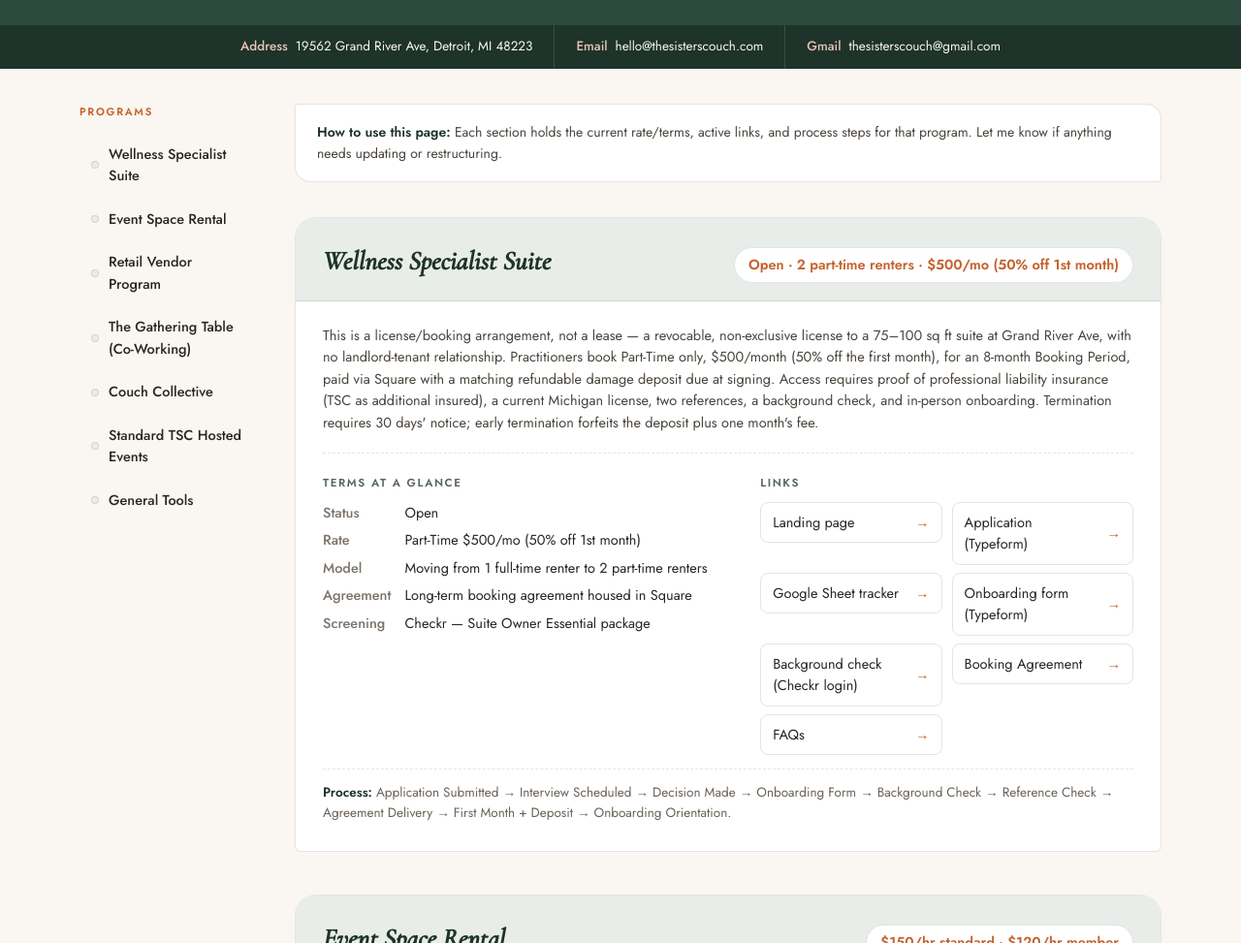
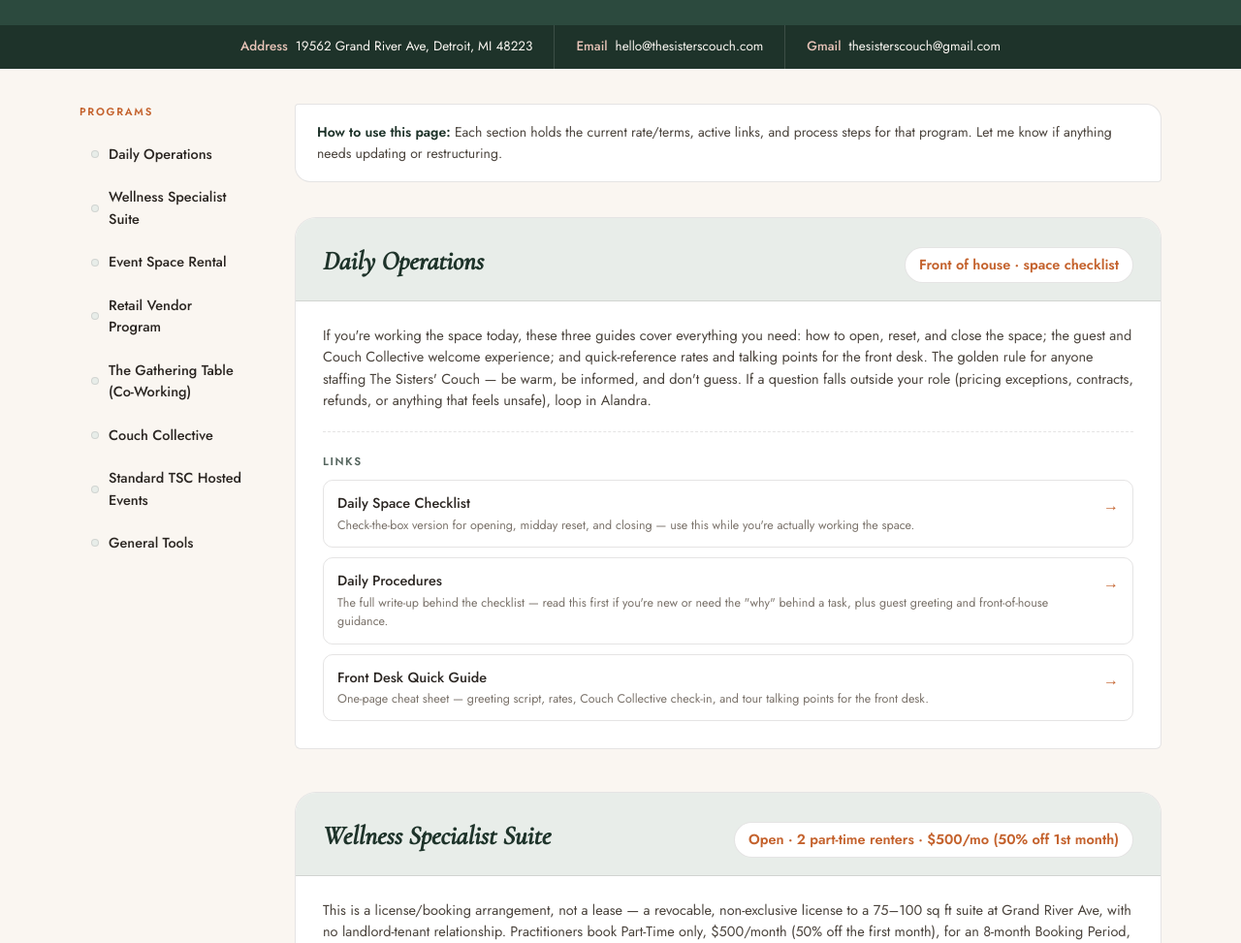
Before and after one commit to thesisterscouch/admin, a plain HTML site: page index.html in a window 1280 px wide. Shown: the part 320-1293 px from the top of the page at 97% size. Drawn offline with nearby package versions, Linux system fonts and the light colour scheme.

Commit message:
Update index.html

```diff
--- a/index.html
+++ b/index.html
@@ -212,6 +212,7 @@
   <nav class="rail" aria-label="Program navigation">
     <span class="rail-label">Programs</span>
     <ul>
+      <li><a href="#daily-ops"><span class="dot"></span>Daily Operations</a></li>
       <li><a href="#suite"><span class="dot"></span>Wellness Specialist Suite</a></li>
       <li><a href="#events"><span class="dot"></span>Event Space Rental</a></li>
       <li><a href="#retail"><span class="dot"></span>Retail Vendor Program</a></li>
@@ -226,6 +227,43 @@
     <div class="intro-note">
       <b>How to use this page:</b> Each section holds the current rate/terms, active links, and process steps for that program. Let me know if anything needs updating or restructuring.
     </div>
+
+    <!-- DAILY OPERATIONS -->
+    <section class="program" id="daily-ops">
+      <div class="p-head">
+        <h2>Daily Operations</h2>
+        <span class="rate">Front of house · space checklist</span>
+      </div>
+      <div class="p-body">
+        <p style="font-size:14.5px; color:#4b443d; margin:0 0 22px; padding-bottom:20px; border-bottom:1px dashed var(--line);">If you're working the space today, these three guides cover everything you need: how to open, reset, and close the space; the guest and Couch Collective welcome experience; and quick-reference rates and talking points for the front desk. The golden rule for anyone staffing The Sisters' Couch — be warm, be informed, and don't guess. If a question falls outside your role (pricing exceptions, contracts, refunds, or anything that feels unsafe), loop in Alandra.</p>
+        <div class="block">
+          <h3>Links</h3>
+          <div style="display:flex; flex-direction:column; gap:10px;">
+            <a href="https://drive.google.com/file/d/1sLrmb78i7ulDXqiERqqHqGXcAvLczFez/view?usp=drive_link" target="_blank" rel="noopener" style="display:flex; align-items:flex-start; gap:12px; text-decoration:none; padding:12px 14px; border:1px solid var(--line); border-radius:10px; transition:border-color .15s ease, background .15s ease;" onmouseover="this.style.borderColor='var(--terracotta)'; this.style.background='#fffaf6';" onmouseout="this.style.borderColor='var(--line)'; this.style.background='transparent';">
+              <div style="flex:1;">
+                <div style="font-size:14.5px; font-weight:500; color:var(--ink);">Daily Space Checklist</div>
+                <div style="font-size:12.5px; color:#7a726a; margin-top:2px;">Check-the-box version for opening, midday reset, and closing — use this while you're actually working the space.</div>
+              </div>
+              <span class="arrow" style="flex:none; padding-top:2px;">→</span>
+            </a>
+            <a href="https://drive.google.com/file/d/1m_GthgdsdMZBQ_-ZBmRNzyux9f1Hf54A/view?usp=drive_link" target="_blank" rel="noopener" style="display:flex; align-items:flex-start; gap:12px; text-decoration:none; padding:12px 14px; border:1px solid var(--line); border-radius:10px; transition:border-color .15s ease, background .15s ease;" onmouseover="this.style.borderColor='var(--terracotta)'; this.style.background='#fffaf6';" onmouseout="this.style.borderColor='var(--line)'; this.style.background='transparent';">
+              <div style="flex:1;">
+                <div style="font-size:14.5px; font-weight:500; color:var(--ink);">Daily Procedures</div>
+                <div style="font-size:12.5px; color:#7a726a; margin-top:2px;">The full write-up behind the checklist — read this first if you're new or need the "why" behind a task, plus guest greeting and front-of-house guidance.</div>
+              </div>
+              <span class="arrow" style="flex:none; padding-top:2px;">→</span>
+            </a>
+            <a href="https://drive.google.com/file/d/1tItOy7ftaWF9aEzADiYt4Wa7c56BXLHv/view?usp=drive_link" target="_blank" rel="noopener" style="display:flex; align-items:flex-start; gap:12px; text-decoration:none; padding:12px 14px; border:1px solid var(--line); border-radius:10px; transition:border-color .15s ease, background .15s ease;" onmouseover="this.style.borderColor='var(--terracotta)'; this.style.background='#fffaf6';" onmouseout="this.style.borderColor='var(--line)'; this.style.background='transparent';">
+              <div style="flex:1;">
+                <div style="font-size:14.5px; font-weight:500; color:var(--ink);">Front Desk Quick Guide</div>
+                <div style="font-size:12.5px; color:#7a726a; margin-top:2px;">One-page cheat sheet — greeting script, rates, Couch Collective check-in, and tour talking points for the front desk.</div>
+              </div>
+              <span class="arrow" style="flex:none; padding-top:2px;">→</span>
+            </a>
+          </div>
+        </div>
+      </div>
+    </section>
 
     <!-- WELLNESS SUITE -->
     <section class="program" id="suite">
```
